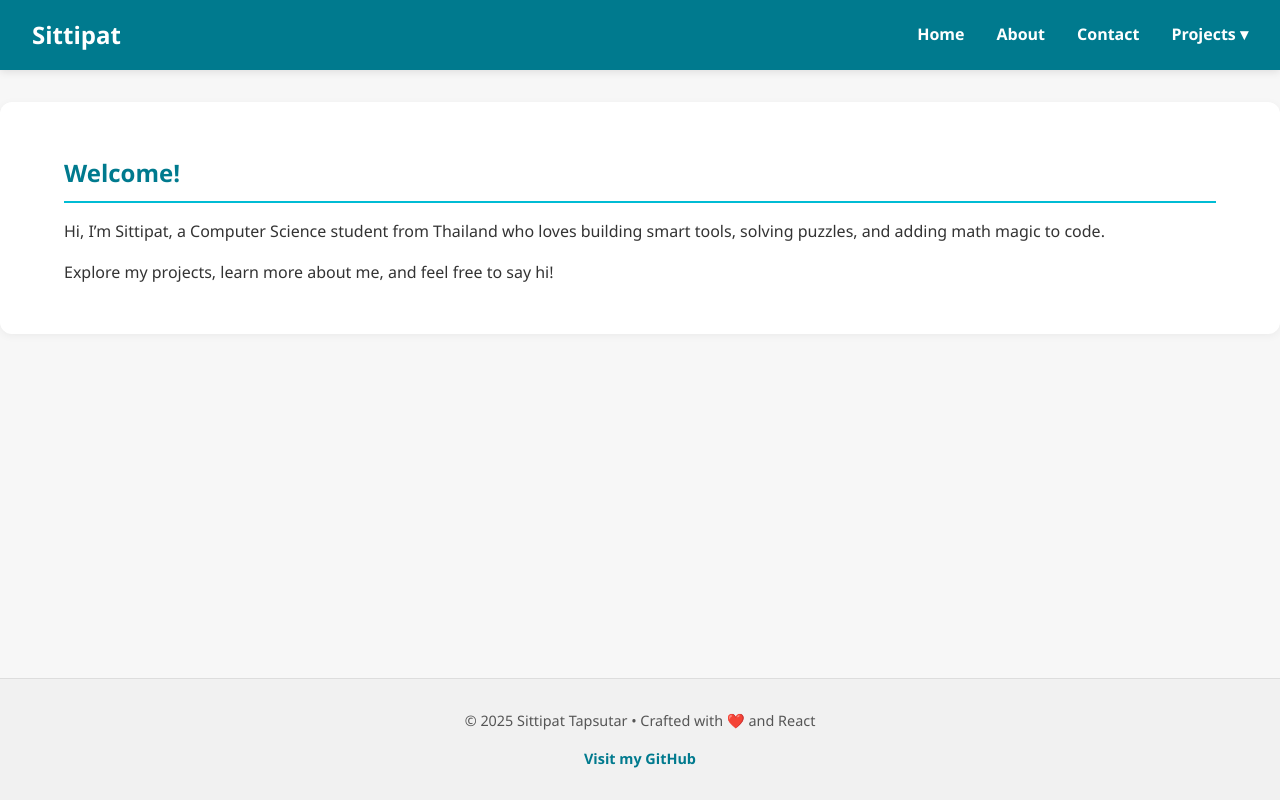
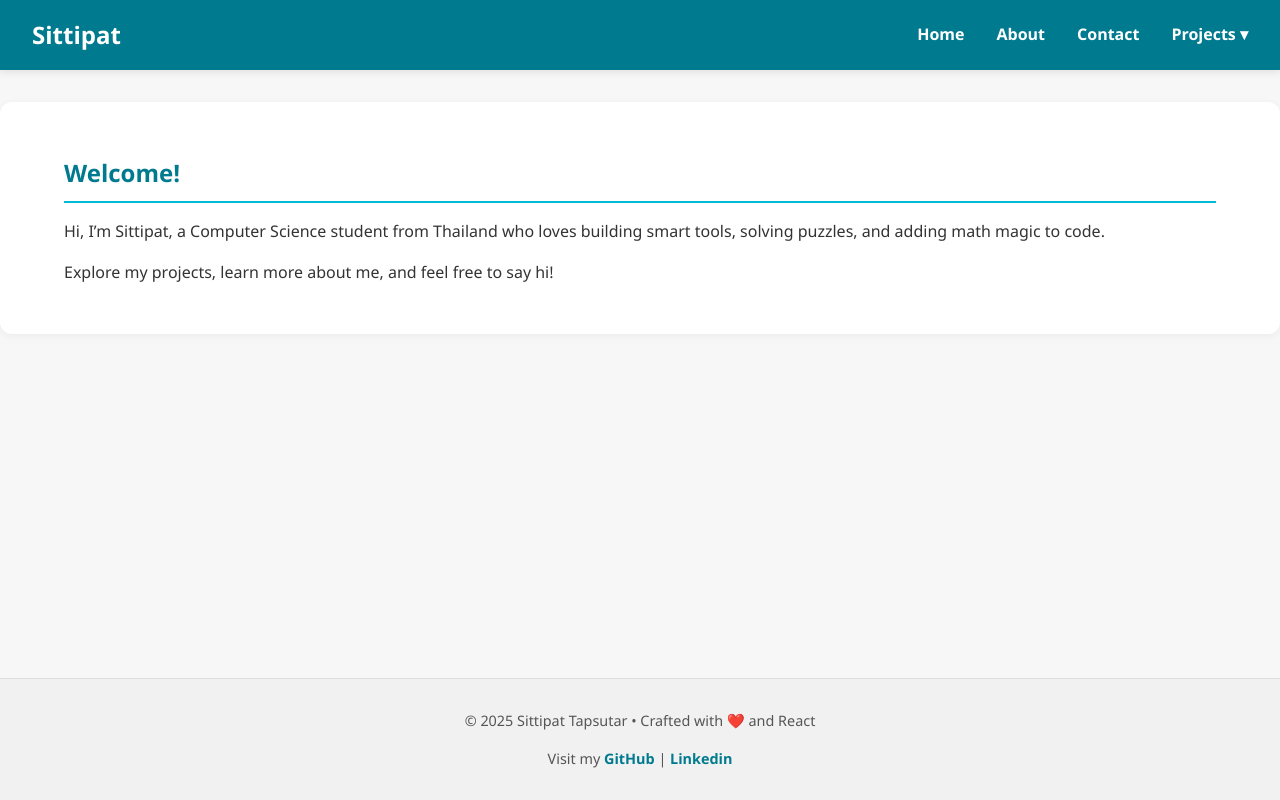
Before and after one commit to karnhao/my-portfolio, a React (Create React App) app: page /#/ in a window 1280 px wide. Built offline with nearby package versions, Linux system fonts and the light colour scheme.

Commit message:
update footer - add linkedin

```diff
--- a/src/components/Footer.js
+++ b/src/components/Footer.js
@@ -4,8 +4,13 @@ const Footer = () => (
   <footer className="footer">
     <p>© {new Date().getFullYear()} Sittipat Tapsutar • Crafted with ❤️ and React</p>
     <p>
+      <span>Visit my </span>
       <a href="https://github.com/karnhao" target="_blank" rel="noopener noreferrer">
-        Visit my GitHub
+        GitHub
+      </a>
+      <span> | </span>
+      <a href="linkedin.com/in/sittipat-tepsutar-8aa100335" target="_blank" rel="noopener noreferrer">
+        Linkedin
       </a>
     </p>
   </footer>
```
